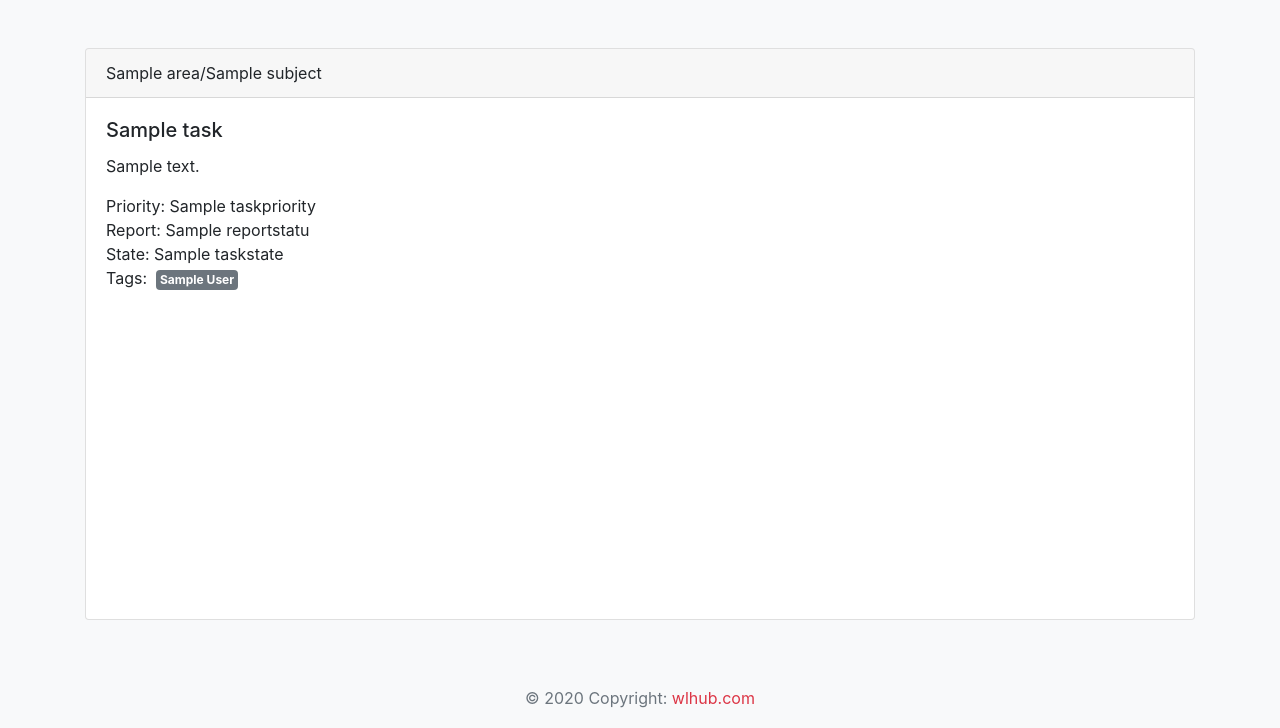
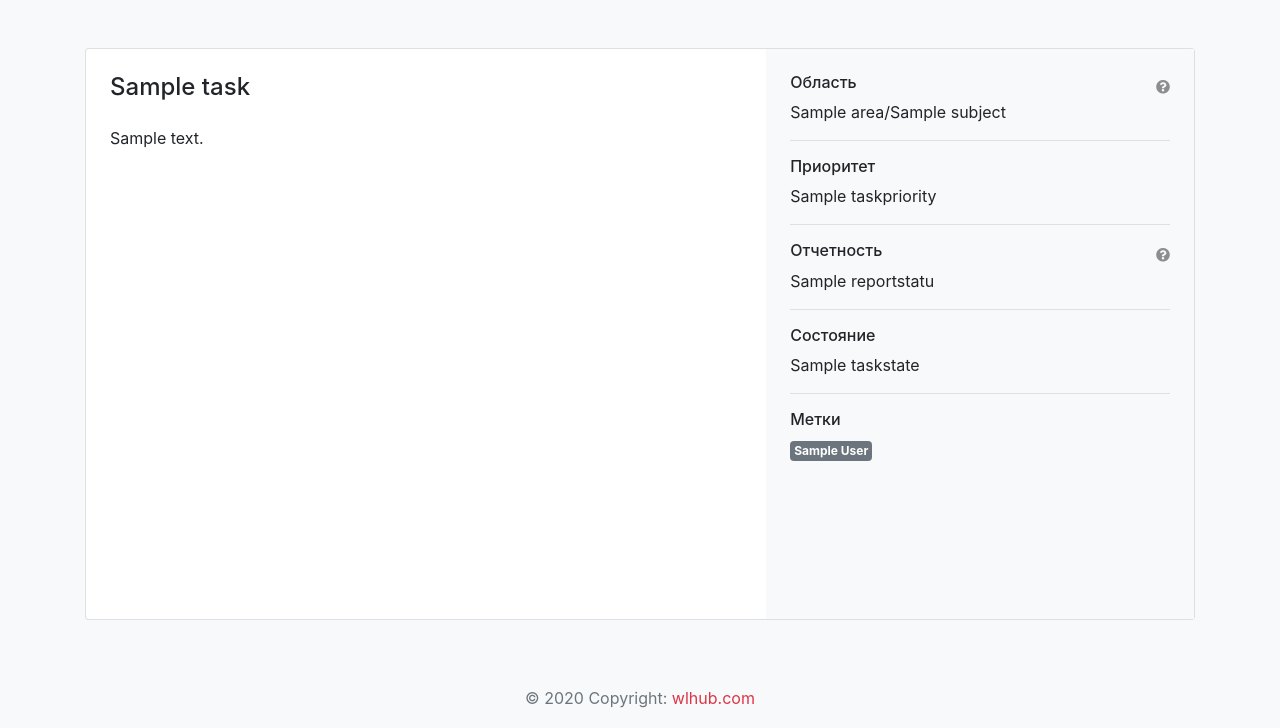
Before and after one commit to azinit/wlhub, a Django app: page /tasks/1 in a window 1280 px wide. Shown: the part 72-800 px from the top of the page. Run offline with Django 3.2, Linux system fonts and the light colour scheme; a user stored in the database is signed in; tables that the repository leaves empty hold one stand-in row (values such as "Sample post"); some libraries are stand-ins or nearby versions.

Commit message:
feat(task-details): modify view-state template
https://gitlab.com/martis-boolean/django-2020/-/issues/5

```diff
--- a/wlhub/static/common/index.css
+++ b/wlhub/static/common/index.css
@@ -63,3 +63,19 @@ footer {
     color: unset;
     text-decoration: none;
 }
+
+.flex-grow-2 {
+    flex-grow: 2 !important;
+}
+
+.flex-grow-3 {
+    flex-grow: 3 !important;
+}
+
+.muted {
+    opacity: 0.5;
+    transition: opacity 0.3s;
+}
+.muted:hover {
+    opacity: 1.0;
+}
--- /dev/null
+++ b/wlhub/templates/components/field.html
@@ -0,0 +1,10 @@
+<div class="field">
+    <div class="field__header d-flex justify-content-between align-items-center">
+        <h6 class="field__label">{{ label }}</h6>
+        {% if title %}
+            <i class="fas fa-question-circle fa-sm muted" title="{{ title }}"></i>
+        {% endif %}
+    </div>
+    <div class="field__value">{{ value }}</div>
+    <hr class="field__separator">
+</div>
--- a/wlhub/templates/task/index.html
+++ b/wlhub/templates/task/index.html
@@ -1,5 +1,7 @@
 {% extends 'includes/wrapper.html' %}
 
+{% block styles %}
+{% endblock %}
 {% block title %}
     <title>Task №{{ task.id }}</title>
 {% endblock %}
@@ -8,24 +10,30 @@
     <section class="task-details h-100">
         <div class="container d-flex flex-column h-100">
             <div class="card my-5 flex-grow-1">
-                <div class="card-header">
-                   {{ task.subject }}
-                </div>
-                <div class="card-body">
-                    <h5 class="card-title">{{ task.name }}</h5>
-                    <p class="card-text">{{ task.details }}</p>
-                    <div class="priorities">
-                        <div>Priority: {{ task.priority }}</div>
-                        <div>Report: {{ task.report_status }}</div>
-                        <div>State: {{ task.state }}</div>
+                <div class="card-body d-flex p-0">
+                    <div class="card-col flex-grow-3 p-4">
+                        <h4 class="card-title mb-4">{{ task.name }}</h4>
+                        <p class="card-text">{{ task.details }}</p>
                     </div>
-                    <div class="tags-list">
-                        <span class="tags-title">Tags:&nbsp;</span>
-                        {% for tag in task.tags.all %}
-                            <span class="badge badge-secondary p-1">{{ tag }}</span>
-                        {% endfor %}
+                    <div class="card-col flex-grow-1 bg-light p-4">
+                        <div class="task-details__properties">
+                            {% include "components/field.html" with label="Область" value=task.subject title="Область и контекст задачи"%}
+                            {% include "components/field.html" with label="Приоритет" value=task.priority %}
+                            {% include "components/field.html" with label="Отчетность" value=task.report_status title="Тип отчетности по задаче" %}
+                            {% include "components/field.html" with label="Состояние" value=task.state %}
+                        </div>
+                        <div class="tags-list">
+                            {# FIXME: more customizable include (pass template in include) #}
+                            <div class="field">
+                                <h6 class="field__label">Метки</h6>
+                                {% for tag in task.tags.all %}
+                                    <span class="badge badge-secondary p-1">{{ tag }}</span>
+                                {% empty %}
+                                    <span class="text-muted">Нет данных</span>
+                                {% endfor %}
+                            </div>
+                        </div>
                     </div>
-
                 </div>
             </div>
         </div>
```
